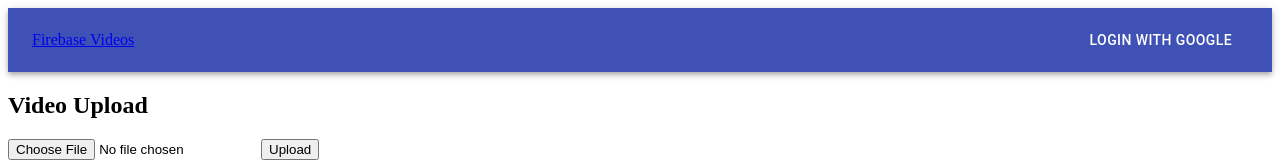
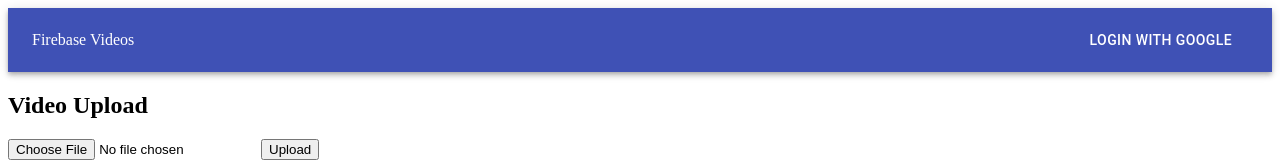
Before and after one commit to 10inoino/firebase-youtube-clone, a React (Create React App) app: page /upload in a window 1280 px wide. Shown: the top 162 px of the page. Built offline with nearby package versions, Linux system fonts and the light colour scheme; no server answers.

Commit message:
'動くようになった！'

```diff
--- a/src/components/App.js
+++ b/src/components/App.js
@@ -1,5 +1,5 @@
 import React, { Component } from 'react';
-import { BrowserRouter as Router, Route, Switch } from 'react-router-dom';
+import { BrowserRouter as Router, Route, Switch } from 'react-router-dom'
 import firebase from 'firebase/app';
 // import 'firebase/firestore';
 import config from '../config/firebase-config';
--- a/src/components/Header.js
+++ b/src/components/Header.js
@@ -26,7 +26,11 @@ const styles = theme => ({
     },
     avatar: {
         margin: 10,
-        backgroundColor: 'white',
+        backgroudColor: 'white',
+    },
+    link: {
+        textDecoration: 'none',
+        color: 'white',
     },
 });
 
@@ -35,7 +39,7 @@ class Header extends Component {
     constructor(){
         super();
 
-        this.state = { inLogin: false, username: '', profilePicUrl: '' }
+        this.state = { isLogin: false, username: '', profilePicUrl: '' }
     }
 
     componentDidMount() {
@@ -43,7 +47,7 @@ class Header extends Component {
             if (user) {
                 this.setState({ isLogin: true, username: user.displayName, profilePicUrl: user.photoURL });
             } else {
-                this.setState({ inLogin: false, username: '', profilePicUrl: '' });
+                this.setState({ isLogin: false, username: '', profilePicUrl: '' });
             }
         });
     }
@@ -70,7 +74,7 @@ class Header extends Component {
         return (
             <div>
                 <Button color="inherit" className={classes.button}>
-                    <Avatar alt="profile image" src={'${this.state.profilePicUrl}'} className={classes.avatar} />
+                    <Avatar alt="profile image" src={`${this.state.profilePicUrl}`} className={classes.avatar} />
                     {this.state.username}
                 </Button>
                 <Button color="inherit" className={classes.button} onClick={this.googleSignOut}>
--- a/src/components/VideoUpload.js
+++ b/src/components/VideoUpload.js
@@ -24,7 +24,7 @@ class Upload extends Component {
     async fileUpload(video) {
         try {
             const userUid = firebase.auth().currentUser.uid;
-            const filePath = 'videos/${userUid}/${video.name}';
+            const filePath = `videos/${userUid}/${video.name}`;
             const videoStorageRef = firebase.storage().ref(filePath);
             const fileSnapshot = await videoStorageRef.put(video);
 
@@ -38,15 +38,15 @@ class Upload extends Component {
 
     render() {
         return (
-            <from onSubmit={e => this.handleSubmit(e)}>
+            <form onSubmit={e => this.handleSubmit(e)}>
                 <h2>Video Upload</h2>
                 <input
-                    type='file'
+                    type="file"
                     accept="video/*"
                     onChange={e => this.handleChange(e)}
                 />
                 <button type="submit">Upload</button>
-            </from>
+            </form>
         );
     }
 }
```
